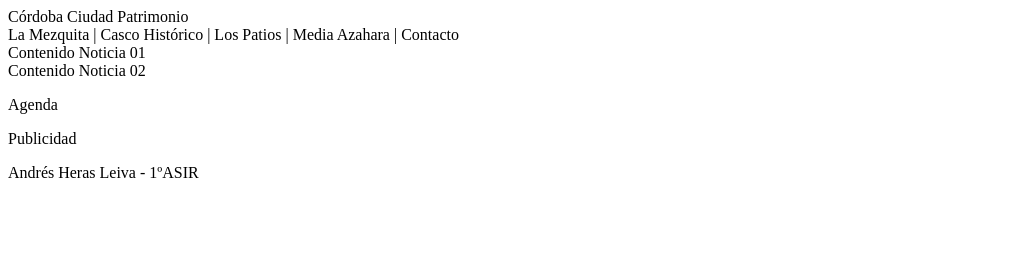
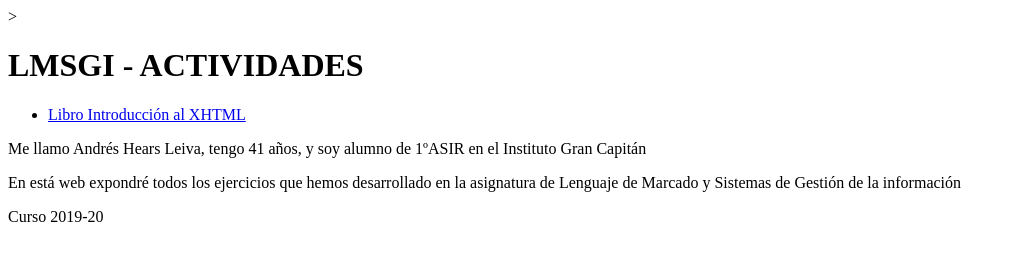
Before and after one commit to Andres-Heras/LMSGI-1920, a plain HTML site: page index.html in a window 1280 px wide. Shown: the whole page, without its empty margins (0-1015 px from the left). Drawn offline with Linux system fonts and the light colour scheme.

Commit message:
Estructura

```diff
--- a/index.html
+++ b/index.html
@@ -1,27 +1,40 @@
 <!DOCTYPE html>
-<html lang="es">
+<html>
 <head>
-        <title>Turismo</title>
+  <!--------------------------- METADATOS --------------------------->
   <meta charset="utf-8">
-        <meta name="description" content="Cordoba ciudad patrimonio">
-        <meta name="keywords"   content="Turismo,patrimonio,viajes">
+  <meta name="author" content="Andrés Heras Leiva">
+  <meta name="description" content="Actividades de la asignatura LMSGI">
+  <meta name="keywords" content="HTML,CSS, ejercicios" />
+  <meta name="viewport" content="width=device-width, user-scalable=no"><!--https://developer.mozilla.org/es/docs/M%C3%B3vil/Viewport_meta_tag-->
+  <!---------------------------- Título ----------------------------->
+  <title>LMSGI - Actividades</title>
+  <!------------ RECURSOS ENLAZADOS (CSS,RSS,JAVASCRIPT-------------->
+  <!--------------------------- FAVICON ----------------------------->
+  <link rel="shortcut icon" href="/pictures/favicon.png" type="image/.png"/>
+  <!-------------------------- CSS EXTERNO ------------------------>
+    <link rel="stylesheet" type="text/css" href="./css/estilo.css">
 </head>
+<!------------------------------- CUERPO ---------------------------->
+<body>>
+    <!--------------------------- LAYOUT ---------------------------->
+    <!--------------------------- CABECERA -------------------------->
+    <header>
+<h1>LMSGI - ACTIVIDADES</h1>
+    </header>
+      <!------------------- BARRA DE NAVEGACIÓN --------------------->
+     <nav> <ul class="navbar">
+            <li>
+                <a href="./turismo/index.html">Libro Introducción al XHTML</a>
+        </ul>
+    </nav>
         <body>
-        <main>
-            <header>Córdoba Ciudad Patrimonio</header>
-            <nav>La Mezquita | Casco Histórico | Los Patios | Media Azahara | Contacto</nav>
-            <section>
+         <!------------------------------ ARTÍCULO -------------------->
   <article>
-Contenido Noticia 01
+      <p>Me llamo Andrés Hears Leiva, tengo 41 años, y soy alumno de 1ºASIR en el Instituto Gran Capitán</p>
+      <p>En está web expondré todos los ejercicios que hemos desarrollado en la asignatura de Lenguaje de Marcado y Sistemas de Gestión de la información</p>      </article>
   </article>
-                <article>
-Contenido Noticia 02
-                    </article>
-                <aside>
-<p>Agenda</p>
-<p>Publicidad</p>
-                </aside>
-            </main>
-                <footer>Andrés Heras Leiva - 1ºASIR</footer>
+      <!---------------------------------- PIE --------------------------->
+  <footer>Curso 2019-20</footer>
   </body>
   </html>
```
Lines whose indentation alone changed are shown as unchanged.
